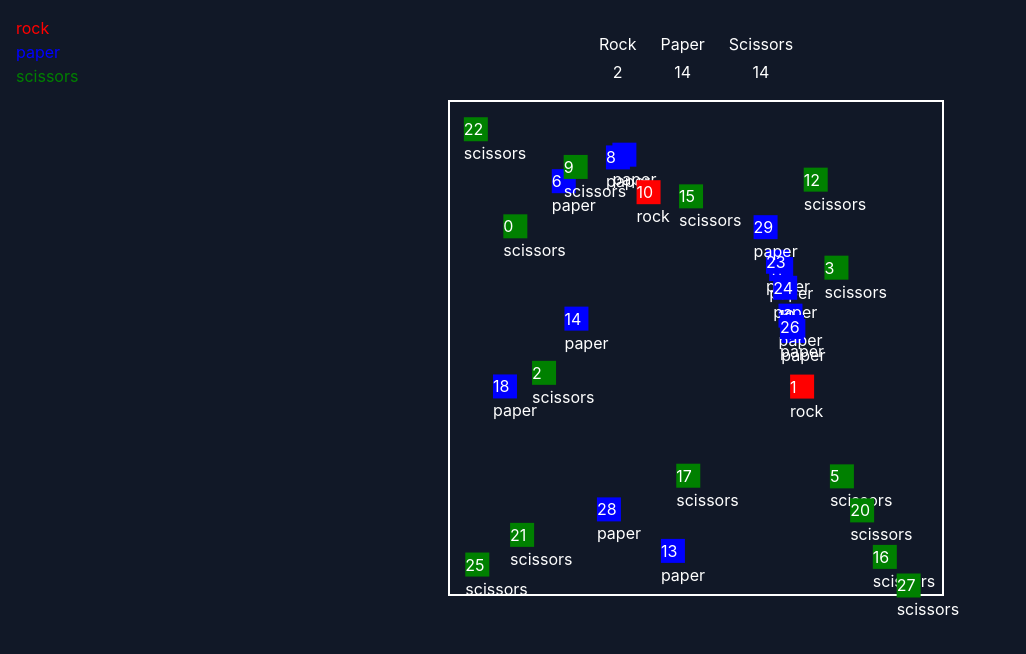
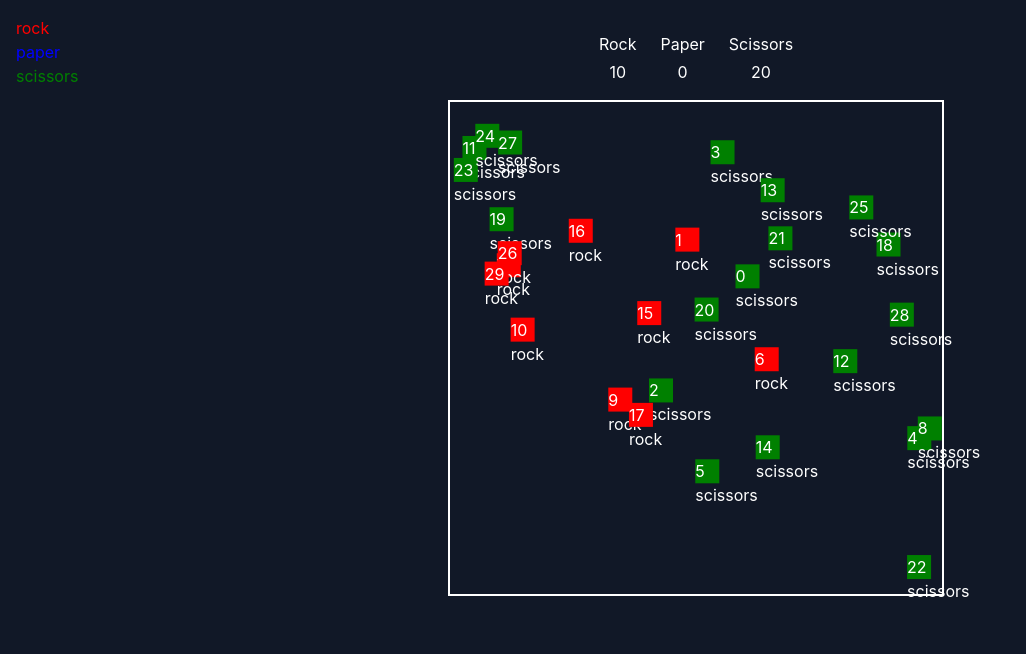
Before and after one commit to 40fathoms/rock-paper-scissors, a React (Vite) app: page / in a window 1280 px wide. Shown: the top 654 px of the page, without its empty margins (0-1026 px from the left). Built offline with nearby package versions, Linux system fonts and the light colour scheme.

Commit message:
fix: updated rendering logic

```diff
--- a/src/components/box.tsx
+++ b/src/components/box.tsx
@@ -1,15 +1,23 @@
-import { useContext } from 'react';
+import { useContext, useState } from 'react';
 
 import { Element } from './element';
 
 import { RockPaperScissorsContext } from '@/contexts/RockPaperScissorsContext';
 import { cn } from '@/utils/cn';
+import { useRequestAnimationFrame } from '@/hooks/useRequestAnimationFrame';
 
 const Box = () => {
   const { boxRef, quadTree } = useContext(RockPaperScissorsContext);
 
+  const [renderCount, setRenderCount] = useState(0);
+
+  useRequestAnimationFrame(() => {
+    setRenderCount((prev) => prev + 1);
+  }, []);
+
   return (
     <div
+      key={String(renderCount)}
       ref={boxRef}
       className={cn([
         'relative h-96 w-96 border-2 border-white',
--- a/src/components/element.tsx
+++ b/src/components/element.tsx
@@ -1,5 +1,6 @@
 import { motion, useMotionValue } from 'framer-motion';
-import { useContext, useRef, useState } from 'react';
+import type { ElementRef } from 'react';
+import { useContext, useRef } from 'react';
 
 import type { ElementTypes } from '@/classes/quadTree';
 import { Point } from '@/classes/quadTree';
@@ -38,8 +39,9 @@ const Element = ({
   );
 
   const direction = useRef(elementDefaultDirection);
+  const elementTypeRef = useRef(elementDefaultType);
 
-  const [elementType, setElementType] = useState(elementDefaultType);
+  const positionRef = useRef<ElementRef<'div'>>(null);
 
   const x = useMotionValue(initialX);
   const y = useMotionValue(initialY);
@@ -53,12 +55,12 @@ const Element = ({
     const intersectingPointsWithDifferentElementTypes =
       intersectingPoints.filter(
         (intersectingPoint) =>
-          intersectingPoint.options.elementType !== elementType
+          intersectingPoint.options.elementType !== elementTypeRef.current
       );
 
     intersectingPointsWithDifferentElementTypes.forEach((intersectingPoint) => {
       const newElementType = determineNewElementType(
-        elementType,
+        elementTypeRef.current,
         intersectingPoint.options.elementType
       );
 
@@ -73,13 +75,14 @@ const Element = ({
       );
 
       updateQuadTree(newPoint);
-      setElementType(newElementType);
+
+      elementTypeRef.current = newElementType;
     });
   };
 
   const updatePositionInQuadTree = () => {
     const point = new Point(x.get(), y.get(), id, {
-      elementType: elementType,
+      elementType: elementTypeRef.current,
       direction: direction.current
     });
     updateQuadTree(point);
@@ -94,7 +97,7 @@ const Element = ({
       direction
     });
     updatePositionInQuadTree();
-  }, [elementType]);
+  }, []);
 
   useRequestAnimationFrame(() => {
     updateElementPosition({
@@ -104,18 +107,19 @@ const Element = ({
       direction
     });
     updatePositionInQuadTree();
-  }, [elementType]);
+  }, []);
 
   return (
     <motion.div
+      ref={positionRef}
       style={{
         x,
         y,
-        backgroundColor: elementTypeColor[elementType]
+        backgroundColor: elementTypeColor[elementTypeRef.current]
       }}
       className={cn(['absolute h-6 w-6 bg-white'])}
     >
-      {id} <br /> {elementType}
+      {id} <br /> {elementTypeRef.current}
     </motion.div>
   );
 };
--- a/src/utils/determineNewElementType.ts
+++ b/src/utils/determineNewElementType.ts
@@ -25,8 +25,8 @@ const determineNewElementType: IDetermineNewElementType = (
     return 'rock';
   } else if (currentType === 'paper' && intersectingType === 'rock') {
     return 'paper';
-  } else if (currentType === 'rock' && intersectingType === 'rock') {
-    return 'rock';
+  } else if (currentType === 'paper' && intersectingType === 'scissors') {
+    return 'scissors';
   }
   return currentType;
 };
```
